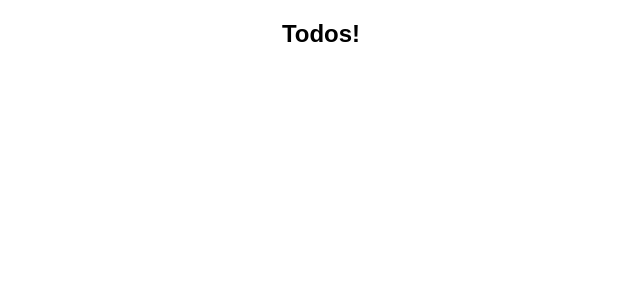
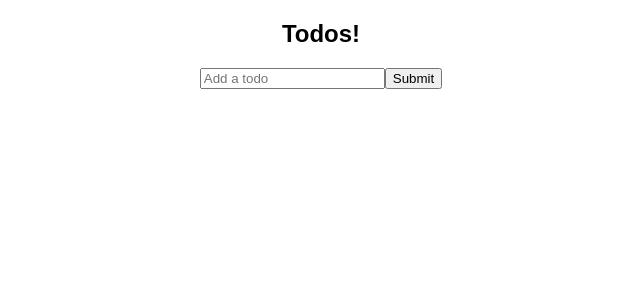
Before and after one commit to traumverloren/todos-immutable, a React (Create React App) app: page / in a window 1280 px wide. Shown: the top 300 px of the page, without its empty margins (319-959 px from the left). Built offline with nearby package versions, Linux system fonts and the light colour scheme.

Commit message:
update reducer to add_todo using immutable

```diff
--- a/src/App.js
+++ b/src/App.js
@@ -1,11 +1,13 @@
 import React, { Component } from 'react';
 import './App.css';
+import AddTodo from './components/AddTodo';
 
 class App extends Component {
   render() {
     return (
       <div className="App">
           <h2>Todos!</h2>
+          <AddTodo/>
       </div>
     );
   }
--- /dev/null
+++ b/src/components/AddTodo.js
@@ -0,0 +1,16 @@
+import React from 'react';
+
+const AddTodo = () => {
+  return (
+    <div>
+      <form>
+        <input name="todo" type="text" placeholder="Add a todo"></input>
+        <button type="submit">Submit</button>
+      </form>
+    </div>
+  )
+
+}
+
+
+export default AddTodo
--- a/src/index.js
+++ b/src/index.js
@@ -9,6 +9,9 @@ import todos from './reducers/index';
 const __REDUX_DEVTOOLS_EXTENSION__ = window.__REDUX_DEVTOOLS_EXTENSION__;
 const store = createStore(todos, __REDUX_DEVTOOLS_EXTENSION__ && __REDUX_DEVTOOLS_EXTENSION__());
 
+// test our store is working and action is being dispatched...
+store.dispatch({ type: 'ADD_TODO', text: 'Feed Wilbur & Dasher'});
+
 ReactDOM.render(
   <Provider store={store}>
     <App />
--- a/src/reducers/index.js
+++ b/src/reducers/index.js
@@ -6,7 +6,14 @@ const defaultState = Immutable.List();
 const todos = (state = defaultState, action) => {
   switch(action.type) {
     case 'ADD_TODO':
-      // Return previous List + a new Map added with added info
+      return state.push(
+        Immutable.Map({
+          id: action.id,
+          text: action.text,
+          completed: false
+        })
+      )
+      console.log(state);
     default:
       return state;
   }
```
Also changed, not shown: src/actions/index.js (added).
